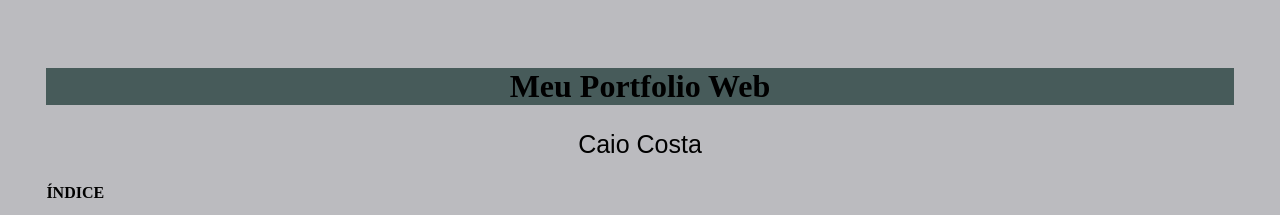
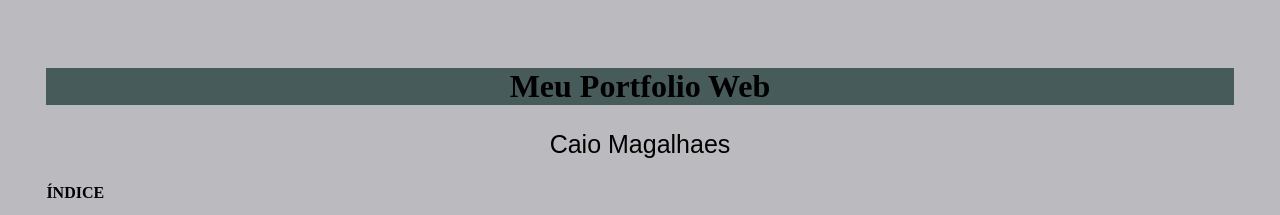
Before and after one commit to caio-magalhaes/caio-magalhaes.github.io, a plain HTML site: page index.html in a window 1280 px wide. Shown: the top 215 px of the page. Drawn offline with Linux system fonts and the light colour scheme.

Commit message:
Update index.html

```diff
--- a/index.html
+++ b/index.html
@@ -10,7 +10,7 @@
 <body>
 
     <h1>Meu Portfolio Web</h1>
-    <p id="meunome">Caio Costa</p>
+    <p id="meunome">Caio Magalhaes</p>
 
 <p><strong>ÍNDICE</strong></p>
 <ul>
```
